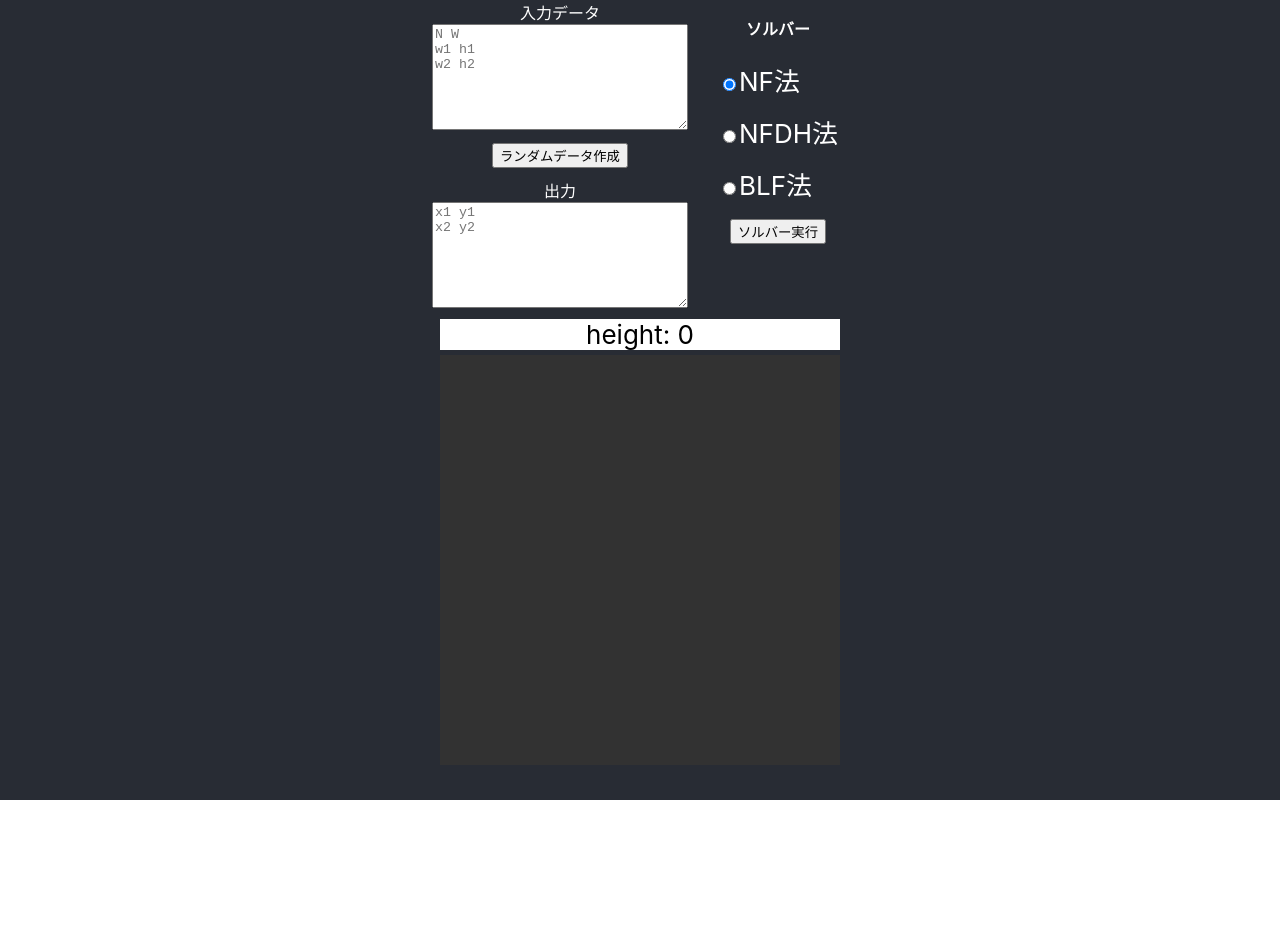
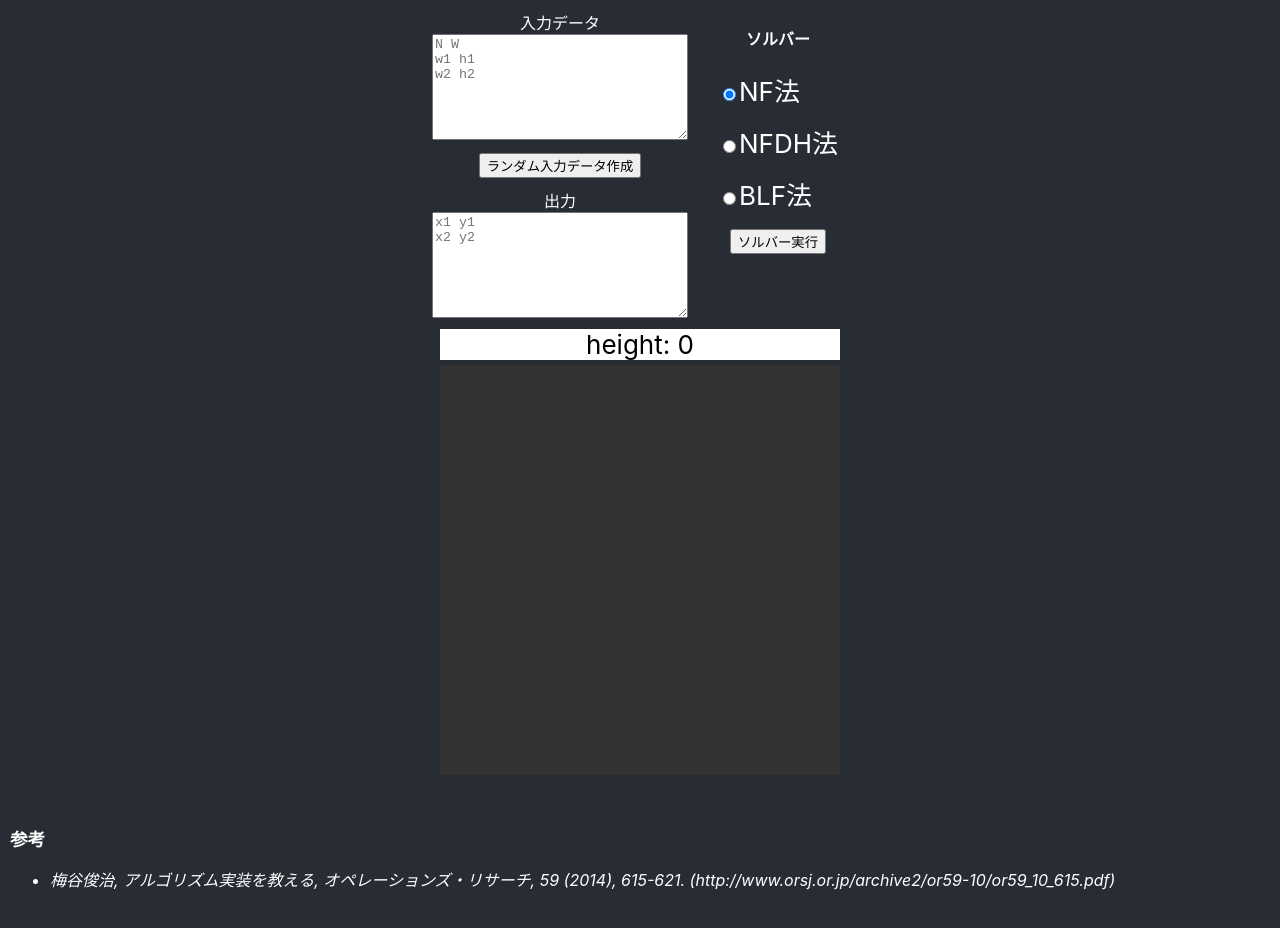
Before and after one commit to tanakanotarou2/rust-rectangle-tsumekomi, a React (Create React App) app in the folder react-wasm/: page / in a window 1280 px wide. Shown: the top 928 px of the page. Before the commit the page ends 800 px from the top, so only its background shows below. Built offline with nearby package versions, Linux system fonts and the light colour scheme.

Commit message:
問題とか参考とか

```diff
--- a/react-wasm/src/App.css
+++ b/react-wasm/src/App.css
@@ -1,5 +1,6 @@
 .App {
     text-align: center;
+    background-color: #282c34;
 }
 
 .App-logo {
@@ -25,9 +26,9 @@
 }
 
 .App-body {
-    width: 100vw;
-    min-height: 100vh;
-    background-color: #282c34;
+    /*width: 100vw;*/
+    /*min-height: 100vh;*/
+    padding-top:10px;
     font-size: calc(10px + 2vmin);
     color: white;
     margin: 0 auto;
@@ -35,6 +36,16 @@
 
 .App-link {
     color: #61dafb;
+}
+
+.footer{
+    padding: 30px 10px;
+    color:white;
+    text-align: left;
+}
+.footer h2{
+    font-size: 1.1rem;
+    margin-bottom: 5px;
 }
 
 @keyframes App-logo-spin {
--- a/react-wasm/src/App.tsx
+++ b/react-wasm/src/App.tsx
@@ -8,6 +8,14 @@ function App() {
             <div className="App-body">
             <Container/>
             </div>
+            <div className="footer">
+                <h2>参考</h2>
+                <ul>
+                    <li>
+                        <cite>梅谷俊治, アルゴリズム実装を教える, オペレーションズ・リサーチ, 59 (2014), 615-621. (http://www.orsj.or.jp/archive2/or59-10/or59_10_615.pdf)</cite>
+                    </li>
+                </ul>
+            </div>
         </div>
     );
 }
--- a/react-wasm/src/Container.tsx
+++ b/react-wasm/src/Container.tsx
@@ -162,7 +162,7 @@ const Container = () => {
                                       onChange={handleChangeInput}
                             ></textarea>
                         </div>
-                        <button onClick={changeRandomDataset}>ランダムデータ作成</button>
+                        <button onClick={changeRandomDataset}>ランダム入力データ作成</button>
                     </div>
                     <div className="output">
                         <label htmlFor="output">出力</label>
```
Also changed, not shown: 1 other file (tests, documents, lock files or other folders).
